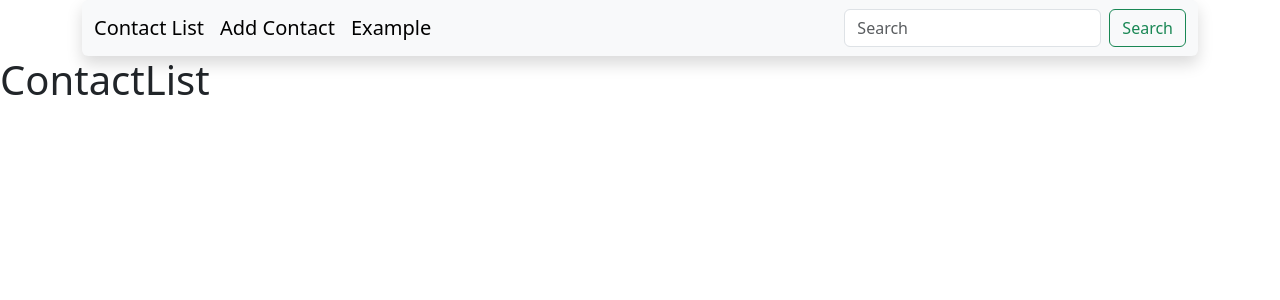
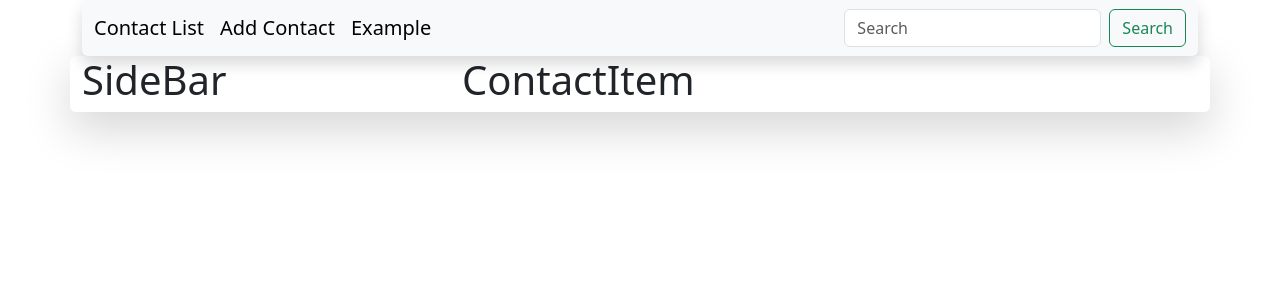
Before and after one commit to Ola1nfo/2Grypa, a React (Vite) app: page / in a window 1280 px wide. Shown: the top 300 px of the page. Built offline with nearby package versions, Linux system fonts and the light colour scheme.

Commit message:
added component in contactList

```diff
--- /dev/null
+++ b/src/components/ContactItem/ContactItem.jsx
@@ -0,0 +1,7 @@
+export default function ContactItem () {
+    return (
+        <div>
+            <h1>ContactItem</h1>
+        </div>
+    )
+}
--- a/src/components/Example/Example.jsx
+++ b/src/components/Example/Example.jsx
@@ -1,6 +1,14 @@
+import { useState } from "react";
+
 export default function Example () {
+    const [count, setCount] = useState(0)
+    console.log(count);
+
+
     return (
-        <>
-        </>
+        <div className="container">
+            <p>You clicket {count} time</p>
+            <button onClick={() => setCount(count + 1)}>Click me</button>
+        </div>
     )
 }
--- /dev/null
+++ b/src/components/SideBar/SideBar.jsx
@@ -0,0 +1,7 @@
+export default function SideBar () {
+    return (
+        <div>
+            <h1>SideBar</h1>
+        </div>
+    )
+}
--- a/src/pages/ContactList/ContactList.jsx
+++ b/src/pages/ContactList/ContactList.jsx
@@ -1,7 +1,17 @@
-
+import ContactItem from "../../components/ContactItem/ContactItem"
+import SideBar from "../../components/SideBar/SideBar"
 
 export default function ContactList() {
     return (
-        <h1>ContactList</h1>
+        <div className="container rounded bg-white shadow-lg">
+            <div className="row">
+                <div className="col-4">
+                    <SideBar />
+                </div>
+                <div className="col-8">
+                    <ContactItem />
+                </div>
+            </div>
+        </div>
     )
 }
```
